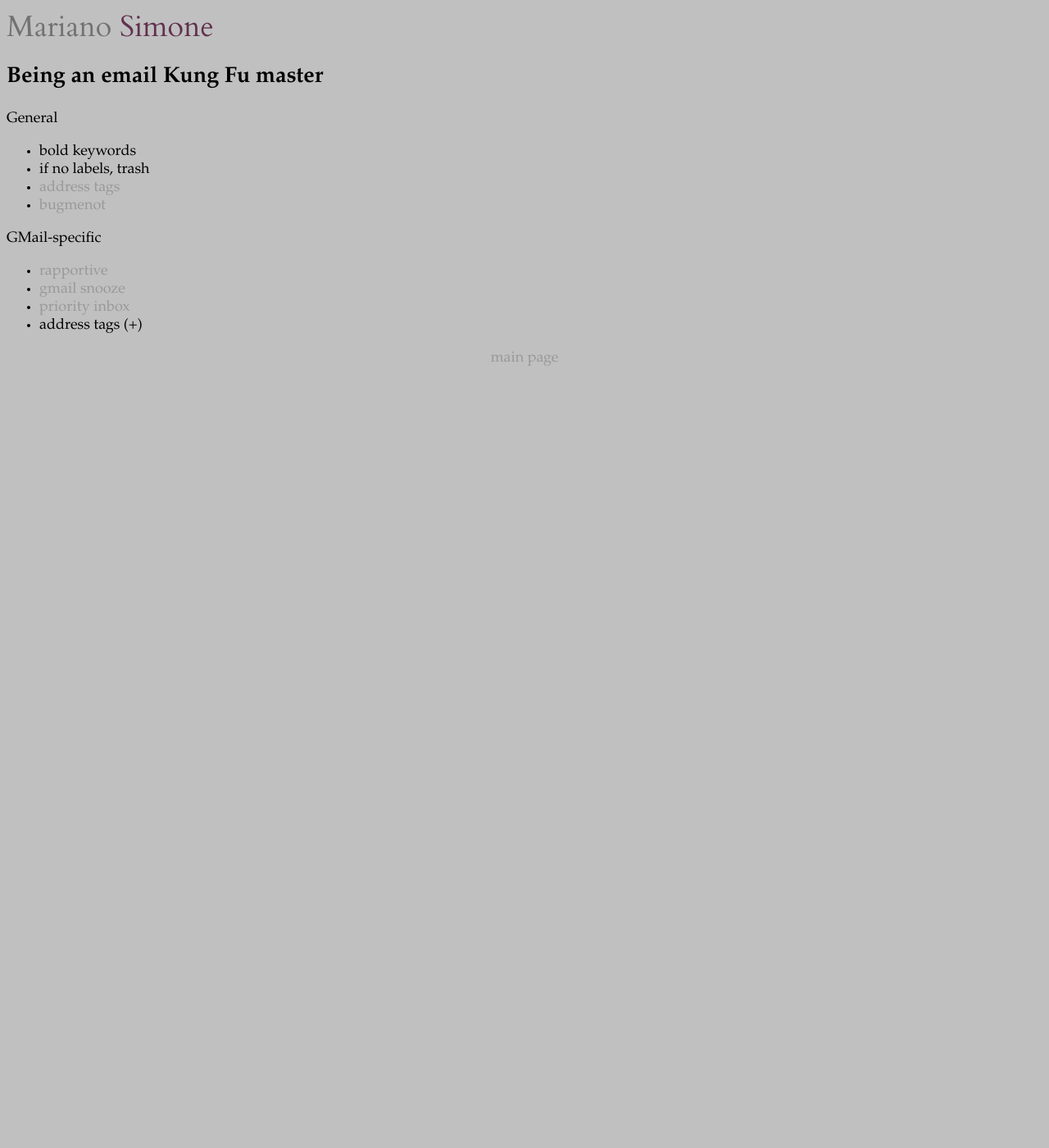
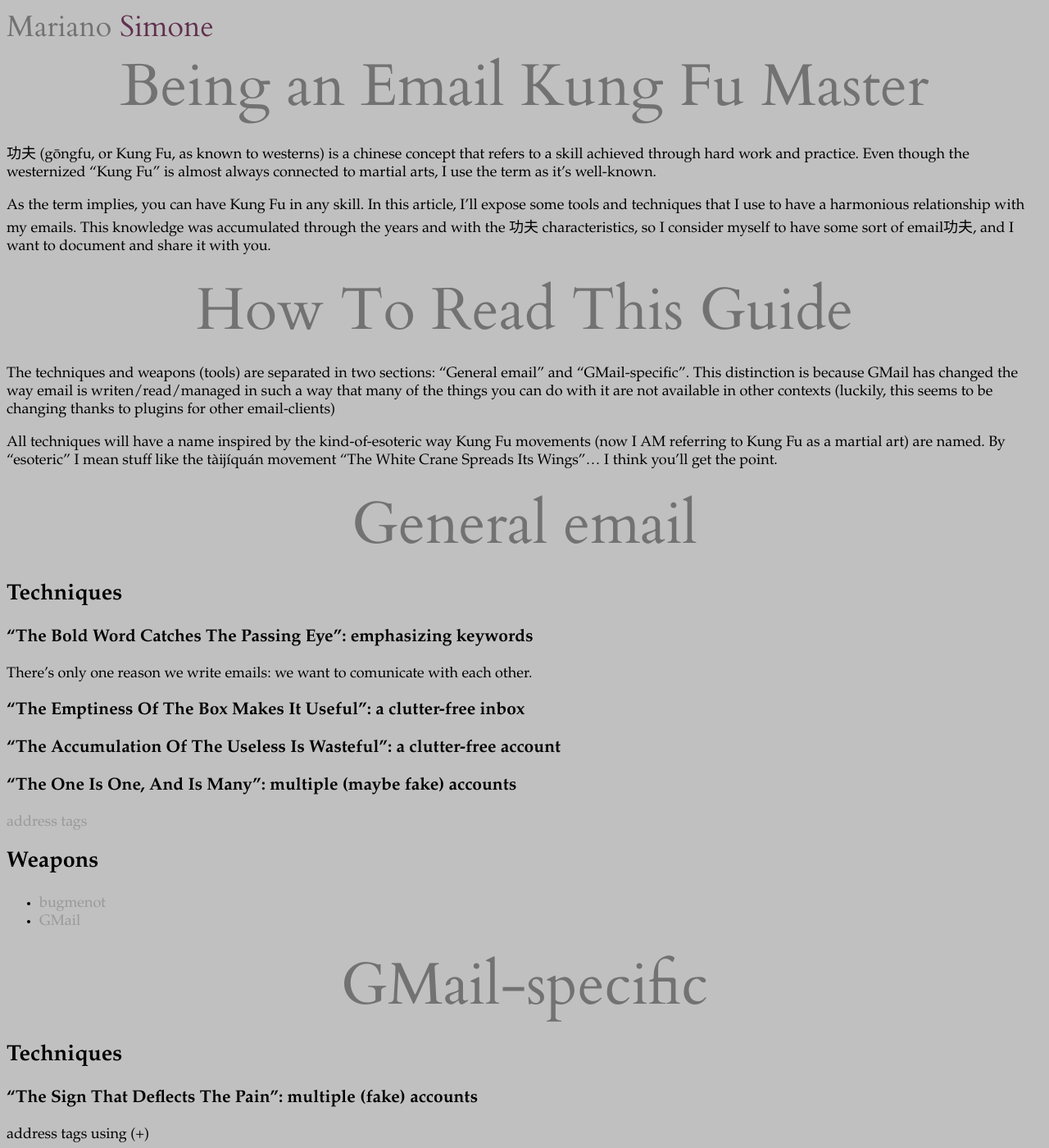
Before and after one commit to marianosimone/marianosimone.github.com, a Jekyll site: the page built from publications/mail-gongfu/index.markdown, in a window 1280 px wide and 1400 px high. Shown: the whole window at 82% size. Built offline with Jekyll 4.4.1, drawn with Linux system fonts in a browser that asks for light colours; nearby versions of some CDN libraries.

Commit message:
writing about email handling

```diff
--- a/publications/mail-gongfu/index.markdown
+++ b/publications/mail-gongfu/index.markdown
@@ -2,16 +2,40 @@
 layout: inner
 title: mail功夫 by Mariano Simone
 ---
-## Being an email Kung Fu master
+# Being an Email Kung Fu Master
+功夫 (gōngfu, or Kung Fu, as known to westerns) is a chinese concept that refers to a skill achieved through hard work and practice. Even though the westernized "Kung Fu" is almost always connected to martial arts, I use the term as it's well-known.
 
-General
-- bold keywords
-- if no labels, trash
-- [address tags](https://en.wikipedia.org/wiki/Email_address#Address_tags)
+As the term implies, you can have Kung Fu in any skill. In this article, I'll expose some tools and techniques that I use to have a harmonious relationship with my emails. This knowledge was accumulated through the years and with the 功夫 characteristics, so I consider myself to have some sort of email功夫, and I want to document and share it with you.
+
+# How To Read This Guide
+The techniques and weapons (tools) are separated in two sections: "General email" and "GMail-specific". This distinction is because GMail has changed the way email is writen/read/managed in such a way that many of the things you can do with it are not available in other contexts (luckily, this seems to be changing thanks to plugins for other email-clients)
+
+All techniques will have a name inspired by the kind-of-esoteric way Kung Fu movements (now I AM referring to Kung Fu as a martial art) are named. By "esoteric" I mean stuff like the tàijíquán movement "The White Crane Spreads Its Wings"... I think you'll get the point.
+
+# General email
+
+## Techniques
+### "The Bold Word Catches The Passing Eye": emphasizing keywords
+There's only one reason we write emails: we want to comunicate with each other.
+
+### "The Emptiness Of The Box Makes It Useful": a clutter-free inbox
+
+### "The Accumulation Of The Useless Is Wasteful": a clutter-free account
+
+### "The One Is One, And Is Many": multiple (maybe fake) accounts
+[address tags](https://en.wikipedia.org/wiki/Email_address#Address_tags)
+
+## Weapons
 - [bugmenot](http://www.bugmenot.com)
+- [GMail](http://www.gmail.com)
 
-GMail-specific
+# GMail-specific
+## Techniques
+
+### "The Sign That Deflects The Pain": multiple (fake) accounts
+address tags using (+)
+
+## Weapons
 - [rapportive](http://rapportive.com/)
 - [gmail snooze](http://googleappsdeveloper.blogspot.com/2011/07/gmail-snooze-with-apps-script.html)
 - [priority inbox](https://mail.google.com/mail/help/priority-inbox.html)
-- address tags (+)
```
